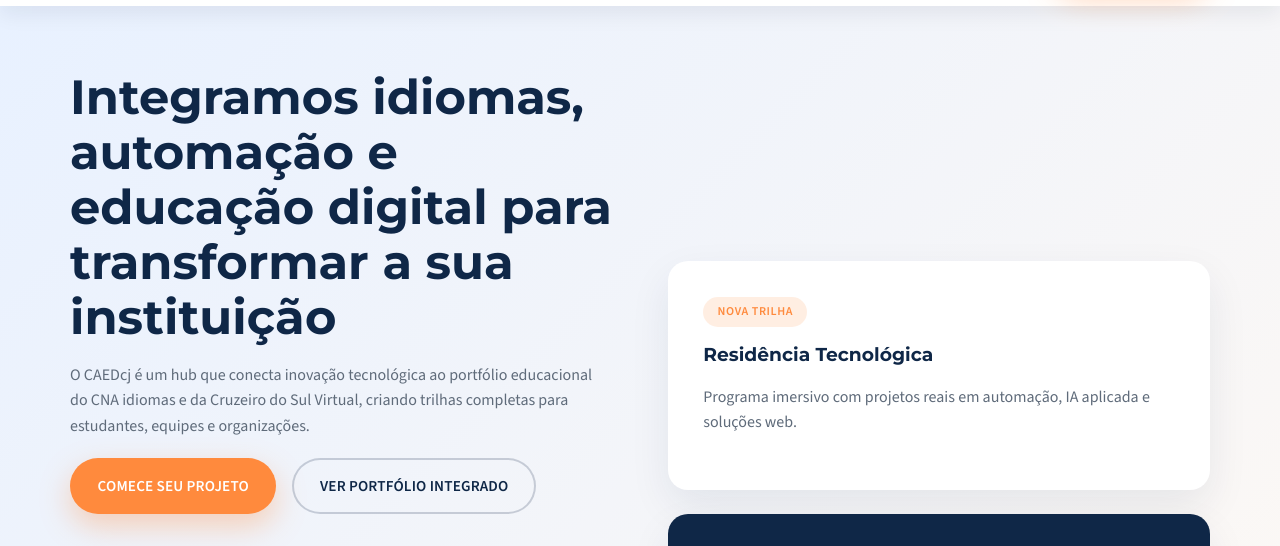
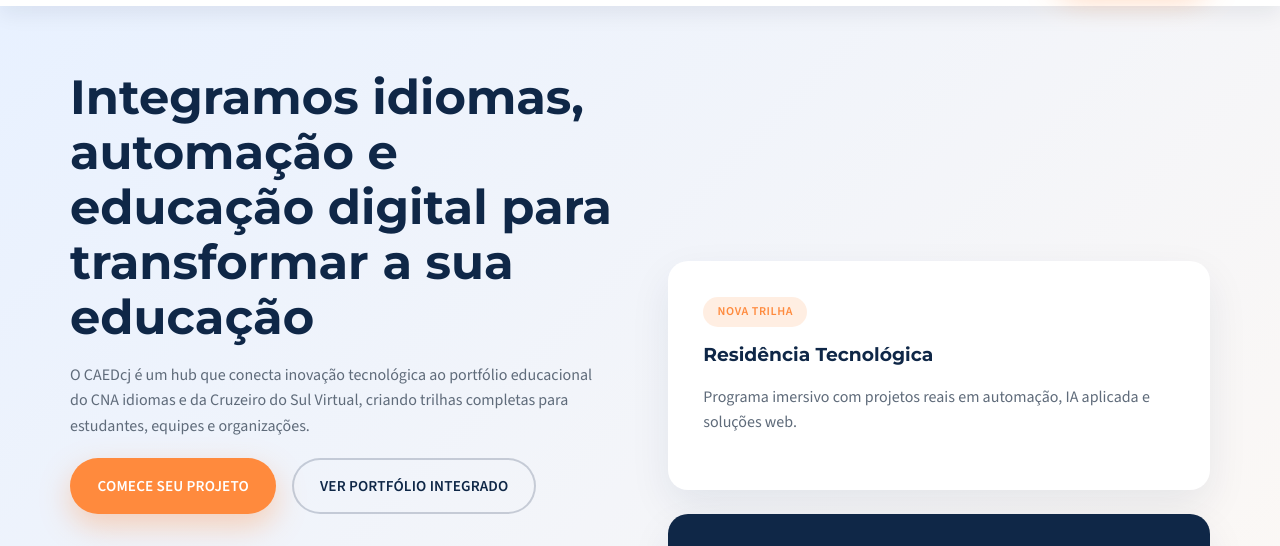
Before and after one commit to Defiant-jr/PaginaCAEDcj, a plain HTML site: page index.html in a window 1280 px wide. Shown: the part 161-707 px from the top of the page. Drawn offline with nearby package versions, Linux system fonts and the light colour scheme.

Commit message:
educacao

```diff
--- a/index.html
+++ b/index.html
@@ -52,7 +52,7 @@
         <section class="hero" id="hero">
             <div class="container hero__content">
                 <div class="hero__text">
-                    <h1>Integramos idiomas, automação e educação digital para transformar a sua instituição</h1>
+                    <h1>Integramos idiomas, automação e educação digital para transformar a sua educação</h1>
                     <p>O CAEDcj é um hub que conecta inovação tecnológica ao portfólio educacional do CNA idiomas e da Cruzeiro do Sul Virtual, criando trilhas completas para estudantes, equipes e organizações.</p>
                     <div class="hero__actions">
                         <a class="btn btn--primary" href="#contato">Comece seu projeto</a>
```
